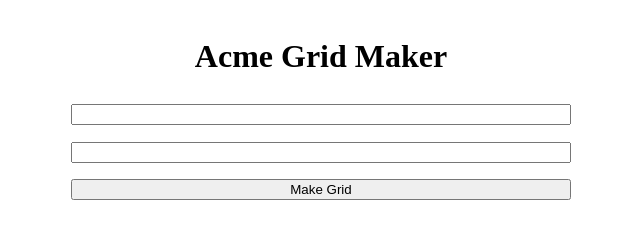
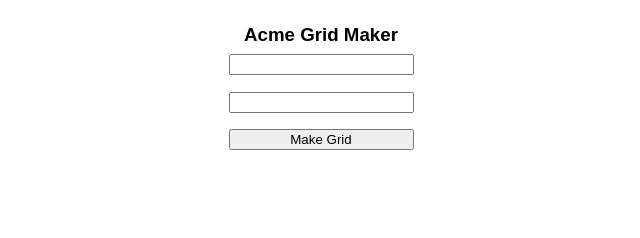
Before and after one commit to JL-GH/acme-grid-maker, a plain HTML site: page index.html in a window 1280 px wide. Shown: the whole page, without its empty margins (319-959 px from the left). Drawn offline with Linux system fonts and the light colour scheme.

Commit message:
uploading finishing touch up

```diff
--- a/index.html
+++ b/index.html
@@ -6,7 +6,7 @@
 <body>
   <form>
     <div id='divForm'>
-      <h1>Acme Grid Maker</h1>
+      <h3>Acme Grid Maker</h3>
       <input type="text" id="yAxis" oninput="disableButton()">
       <span id="yError"></span>
       <input type="text" id="xAxis" oninput="disableButton()">
@@ -14,9 +14,7 @@
       <button type="button" onclick="makeGrid()" id="myButton">Make Grid</button>
     </div>
   </form>
-
   <div id="gridContainer"></div>
-  <!-- <div id='grid'></div> -->
   <div id="result"></div>
 </body>
 <script>
--- a/style.css
+++ b/style.css
@@ -1,9 +1,16 @@
 body {
   text-align: center;
+  font-family: Arial, Helvetica, sans-serif;
+}
+
+div h3 {
+  font-family: Arial, Helvetica, sans-serif;
+  margin: 8px 0 0 0;
 }
 
 form {
   display: inline-block;
+  margin: 0;
 }
 
 span {
@@ -14,8 +21,8 @@ span {
   display: flex;
   flex-direction: column;
   text-align: center;
-  width: 500px;
-  height: 200px;
+  width: 185px;
+  height: 150px;
   justify-content: space-evenly;
 }
 
@@ -23,6 +30,10 @@ span {
   display: flex;
   flex-direction: row;
   justify-content: center;
+}
+
+#result {
+  font-size: 8px;
 }
 
 .row {
```
